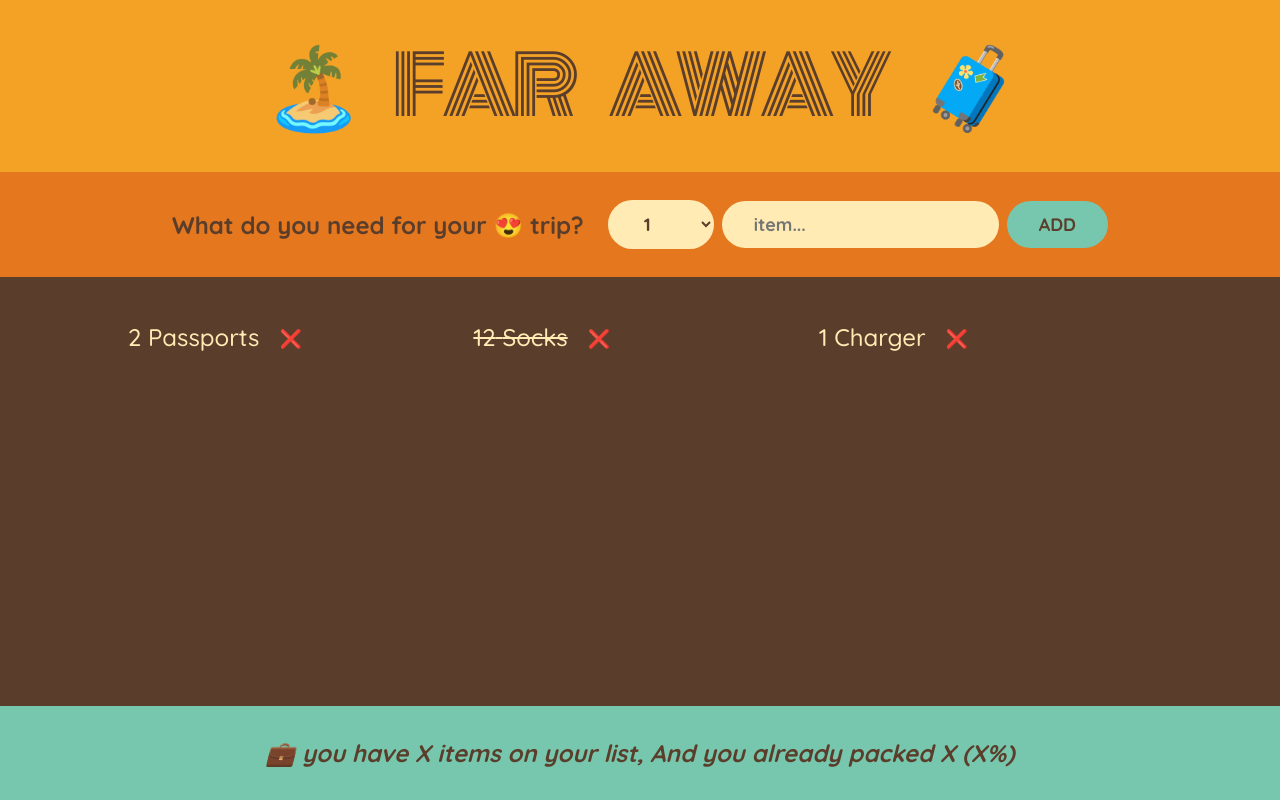
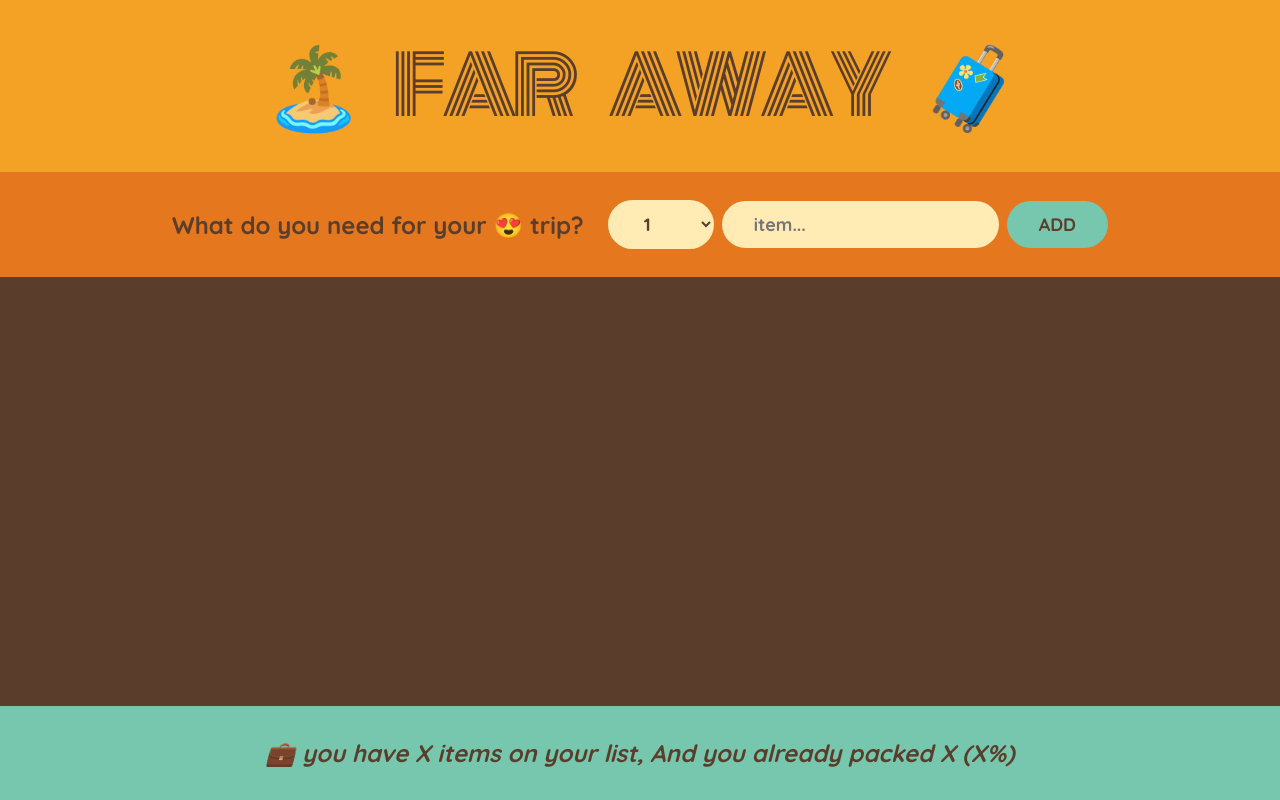
Before and after one commit to tedogls333/travel-list, a React (Create React App) app in the folder 03-travel-list/: page / in a window 1280 px wide. Built offline with nearby package versions, Linux system fonts and the light colour scheme.

Commit message:
travel-list

```diff
--- a/03-travel-list/src/App.js
+++ b/03-travel-list/src/App.js
@@ -7,11 +7,17 @@
 ];
 
 function App() {
+  const [items, setItems] = useState([]);
+
+  function handleAddItems(item) {
+    setItems(items => [...items, item]);
+  }
+
   return (
     <div className="app">
       <Logo />
-      <Form />
-      <PackingList />
+      <Form onAddItems={handleAddItems} />
+      <PackingList items={items} />
       <Stats />
     </div>
   );
@@ -21,7 +27,7 @@
   return <h1>🏝️ Far Away 🧳</h1>;
 }
 
-function Form() {
+function Form({ onAddItems }) {
   const [description, setDescription] = useState('');
   const [quantity, setQuantity] = useState(1);
 
@@ -32,6 +38,8 @@
 
     const newItem = { description, quantity, packed: false, id: Date.now() };
     console.log(newItem);
+
+    onAddItems(newItem);
 
     setDescription('');
     setQuantity(1);
@@ -64,11 +72,11 @@
   );
 }
 
-function PackingList() {
+function PackingList({ items }) {
   return (
     <div className="list">
       <ul>
-        {initialItems.map(item => (
+        {items.map(item => (
           <Item item={item} key={item.id} />
         ))}
       </ul>
```
